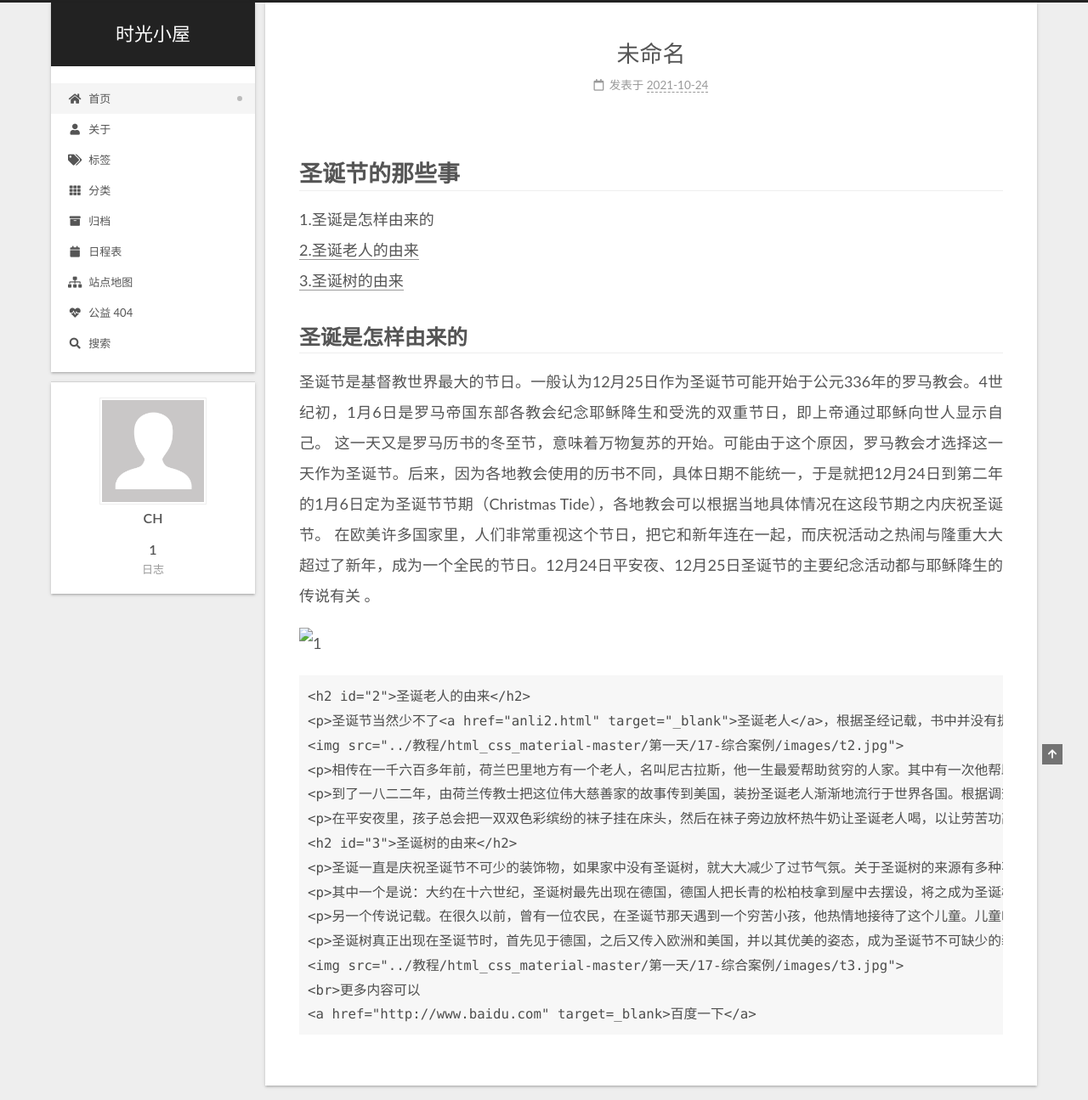
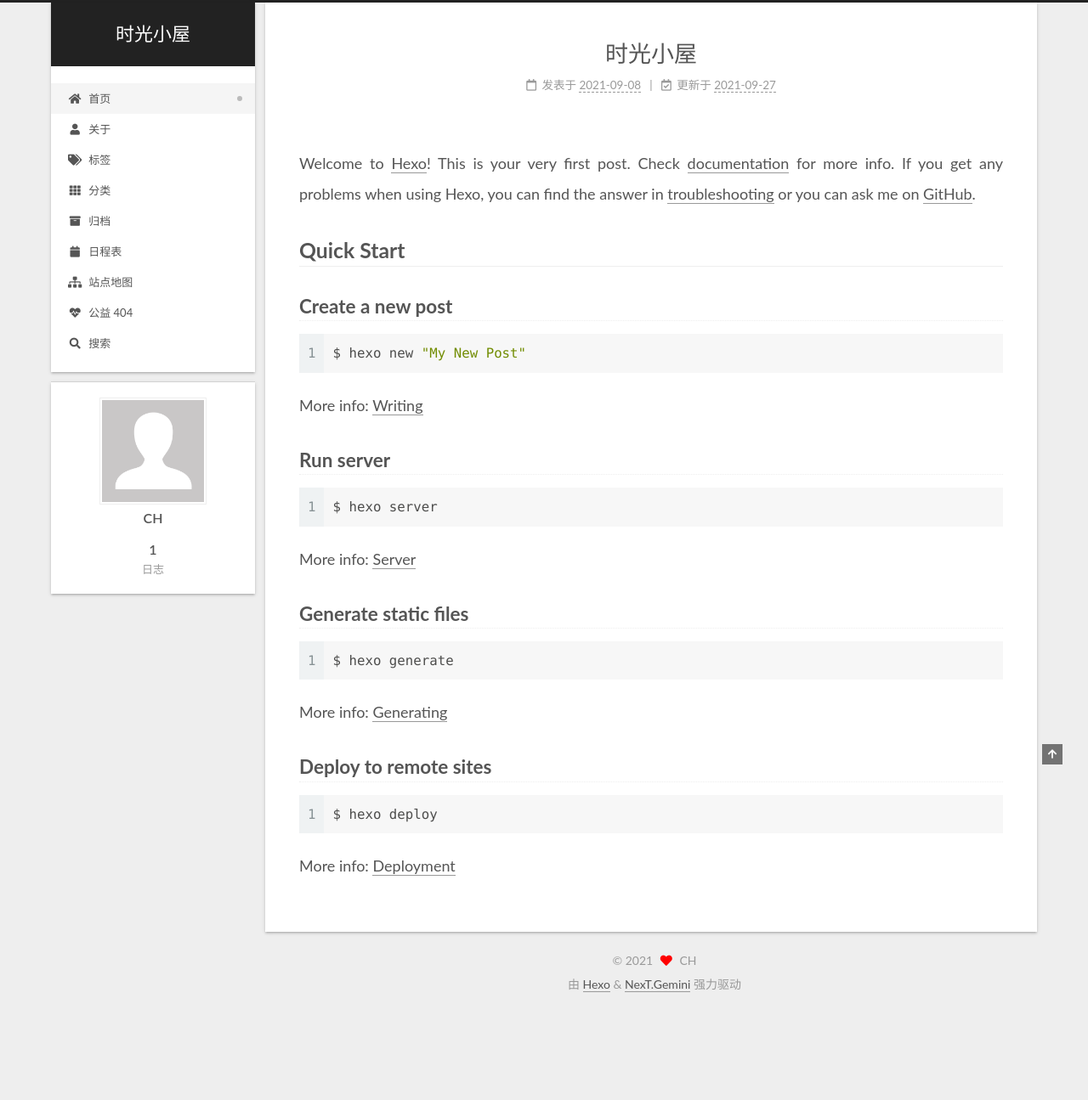
Before and after one commit to sgbl1088/sgbl1088.github.io, a plain HTML site: page index.html in a window 1280 px wide. Shown: the top 1295 px of the page at 85% size. After the commit the page ends 1193 px from the top, so only its background shows below. Drawn offline with Linux system fonts and the light colour scheme; some packages are replaced by stand-ins of ours; a script that the page names is missing.

Commit message:
Site updated: 2021-10-24 22:26:04

```diff
--- a/css/main.css
+++ b/css/main.css
@@ -1168,7 +1168,7 @@ pre .javascript .function {
 }
 .links-of-author a::before,
 .links-of-author span.exturl::before {
-  background: #20d19a;
+  background: #75ff52;
   border-radius: 50%;
   content: ' ';
   display: inline-block;
--- a/index.html
+++ b/index.html
@@ -203,7 +203,7 @@
 
 
   <article itemscope itemtype="http://schema.org/Article" class="post-block" lang="zh-CN">
-    <link itemprop="mainEntityOfPage" href="http://example.com/2021/10/24/jianli/">
+    <link itemprop="mainEntityOfPage" href="http://example.com/2021/09/08/hello-world/">
 
     <span hidden itemprop="author" itemscope itemtype="http://schema.org/Person">
       <meta itemprop="image" content="/images/avatar.gif">
@@ -217,7 +217,7 @@
       <header class="post-header">
         <h2 class="post-title" itemprop="name headline">
 
-            <a href="/2021/10/24/jianli/" class="post-title-link" itemprop="url">未命名</a>
+            <a href="/2021/09/08/hello-world/" class="post-title-link" itemprop="url">时光小屋</a>
         </h2>
 
         <div class="post-meta">
@@ -227,9 +227,15 @@
               </span>
               <span class="post-meta-item-text">发表于</span>
 
-
-              <time title="创建时间：2021-10-24 22:11:08 / 修改时间：22:12:32" itemprop="dateCreated datePublished" datetime="2021-10-24T22:11:08+08:00">2021-10-24</time>
+              <time title="创建时间：2021-09-08 22:01:26" itemprop="dateCreated datePublished" datetime="2021-09-08T22:01:26+08:00">2021-09-08</time>
             </span>
+              <span class="post-meta-item">
+                <span class="post-meta-item-icon">
+                  <i class="far fa-calendar-check"></i>
+                </span>
+                <span class="post-meta-item-text">更新于</span>
+                <time title="修改时间：2021-09-27 22:57:59" itemprop="dateModified" datetime="2021-09-27T22:57:59+08:00">2021-09-27</time>
+              </span>
 
 
 
@@ -242,45 +248,19 @@
     <div class="post-body" itemprop="articleBody">
 
 
-          <!DOCTYPE html>
-<html lang="en">
+          <p>Welcome to <a target="_blank" rel="noopener" href="https://hexo.io/">Hexo</a>! This is your very first post. Check <a target="_blank" rel="noopener" href="https://hexo.io/docs/">documentation</a> for more info. If you get any problems when using Hexo, you can find the answer in <a target="_blank" rel="noopener" href="https://hexo.io/docs/troubleshooting.html">troubleshooting</a> or you can ask me on <a target="_blank" rel="noopener" href="https://github.com/hexojs/hexo/issues">GitHub</a>.</p>
+<h2 id="Quick-Start"><a href="#Quick-Start" class="headerlink" title="Quick Start"></a>Quick Start</h2><h3 id="Create-a-new-post"><a href="#Create-a-new-post" class="headerlink" title="Create a new post"></a>Create a new post</h3><figure class="highlight bash"><table><tr><td class="gutter"><pre><span class="line">1</span><br></pre></td><td class="code"><pre><span class="line">$ hexo new <span class="string">&quot;My New Post&quot;</span></span><br></pre></td></tr></table></figure>
 
-<head>
-    <meta charset="UTF-8">
-    <meta http-equiv="X-UA-Compatible" content="IE=edge">
-    <meta name="viewport" content="width=device-width>, initial-scale=1.0">
-    <title>Document</title>
-</head>
+<p>More info: <a target="_blank" rel="noopener" href="https://hexo.io/docs/writing.html">Writing</a></p>
+<h3 id="Run-server"><a href="#Run-server" class="headerlink" title="Run server"></a>Run server</h3><figure class="highlight bash"><table><tr><td class="gutter"><pre><span class="line">1</span><br></pre></td><td class="code"><pre><span class="line">$ hexo server</span><br></pre></td></tr></table></figure>
 
-<body>
-    <h1>圣诞节的那些事</h1>
-    1.圣诞是怎样由来的<br>
-    <a href="#2">2.圣诞老人的由来</a><br>
-    <a href="#3">3.圣诞树的由来</a><br>
-    <h2>圣诞是怎样由来的</h2>
-    <p>圣诞节是基督教世界最大的节日。一般认为12月25日作为圣诞节可能开始于公元336年的罗马教会。4世纪初，1月6日是罗马帝国东部各教会纪念耶稣降生和受洗的双重节日，即上帝通过耶稣向世人显示自己。 这一天又是罗马历书的冬至节，意味着万物复苏的开始。可能由于这个原因，罗马教会才选择这一天作为圣诞节。后来，因为各地教会使用的历书不同，具体日期不能统一，于是就把12月24日到第二年的1月6日定为圣诞节节期（Christmas Tide），各地教会可以根据当地具体情况在这段节期之内庆祝圣诞节。 在欧美许多国家里，人们非常重视这个节日，把它和新年连在一起，而庆祝活动之热闹与隆重大大超过了新年，成为一个全民的节日。12月24日平安夜、12月25日圣诞节的主要纪念活动都与耶稣降生的传说有关
-        。
-    </p>
-    <img src="../教程/html_css_material-master/第一天/17-综合案例/images/t1.gif" alt="1" title="1">
+<p>More info: <a target="_blank" rel="noopener" href="https://hexo.io/docs/server.html">Server</a></p>
+<h3 id="Generate-static-files"><a href="#Generate-static-files" class="headerlink" title="Generate static files"></a>Generate static files</h3><figure class="highlight bash"><table><tr><td class="gutter"><pre><span class="line">1</span><br></pre></td><td class="code"><pre><span class="line">$ hexo generate</span><br></pre></td></tr></table></figure>
 
-<pre><code>&lt;h2 id=&quot;2&quot;&gt;圣诞老人的由来&lt;/h2&gt;
-&lt;p&gt;圣诞节当然少不了&lt;a href=&quot;anli2.html&quot; target=&quot;_blank&quot;&gt;圣诞老人&lt;/a&gt;，根据圣经记载，书中并没有提起这一号人物。到底他是如何成为圣诞的主角之一呢？&lt;/p&gt;
-&lt;img src=&quot;../教程/html_css_material-master/第一天/17-综合案例/images/t2.jpg&quot;&gt;
-&lt;p&gt;相传在一千六百多年前，荷兰巴里地方有一个老人，名叫尼古拉斯，他一生最爱帮助贫穷的人家。其中有一次他帮助三个贫穷的少女，送她们三袋金子以逃过被卖的不幸。&lt;/p&gt;
-&lt;p&gt;到了一八二二年，由荷兰传教士把这位伟大慈善家的故事传到美国，装扮圣诞老人渐渐地流行于世界各国。根据调查，以上故事还有下文；当尼古拉斯偷偷把其中一袋金子送给其中一名女子时，他把金子从其中一个窗户扔进去，恰好掉进晾在壁炉上的一只长袜中。于是，将礼物放在圣诞袜子的送礼方法便传到至今。&lt;/p&gt;
-&lt;p&gt;在平安夜里，孩子总会把一双双色彩缤纷的袜子挂在床头，然后在袜子旁边放杯热牛奶让圣诞老人喝，以让劳苦功高的圣诞老人解渴，并送份大礼给自己。?&lt;/p&gt;
-&lt;h2 id=&quot;3&quot;&gt;圣诞树的由来&lt;/h2&gt;
-&lt;p&gt;圣诞一直是庆祝圣诞节不可少的装饰物，如果家中没有圣诞树，就大大减少了过节气氛。关于圣诞树的来源有多种不同的传说。&lt;/p&gt;
-&lt;p&gt;其中一个是说：大约在十六世纪，圣诞树最先出现在德国，德国人把长青的松柏枝拿到屋中去摆设，将之成为圣诞树。后来，由德国人马丁路德把蜡烛放在树林中的枞树枝，然后点燃蜡烛，使它看起来像是引导人们到伯利恒去。而近今日，人们已经改用粉色的小灯泡了&lt;/p&gt;
-&lt;p&gt;另一个传说记载。在很久以前，曾有一位农民，在圣诞节那天遇到一个穷苦小孩，他热情地接待了这个儿童。儿童临走时折下一根松枝插在地上，松枝立即变成一棵树，上面都挂满礼物，以答谢农民的好意。&lt;/p&gt;
-&lt;p&gt;圣诞树真正出现在圣诞节时，首先见于德国，之后又传入欧洲和美国，并以其优美的姿态，成为圣诞节不可缺少的装饰。圣诞树的种类繁多，有天然松柏圣诞树、也有人造圣诞树及白色圣诞树。 每棵圣诞树上都挂满琳琅满目的装饰品，但每棵树的顶端必定有个特大的星星，象征三博士跟随该星而找到耶稣，而且也只有该家庭的一家之主可以把这棵希望之星挂上。&lt;/p&gt;
-&lt;img src=&quot;../教程/html_css_material-master/第一天/17-综合案例/images/t3.jpg&quot;&gt;
-&lt;br&gt;更多内容可以
-&lt;a href=&quot;http://www.baidu.com&quot; target=_blank&gt;百度一下&lt;/a&gt;
-</code></pre>
-</body>
+<p>More info: <a target="_blank" rel="noopener" href="https://hexo.io/docs/generating.html">Generating</a></p>
+<h3 id="Deploy-to-remote-sites"><a href="#Deploy-to-remote-sites" class="headerlink" title="Deploy to remote sites"></a>Deploy to remote sites</h3><figure class="highlight bash"><table><tr><td class="gutter"><pre><span class="line">1</span><br></pre></td><td class="code"><pre><span class="line">$ hexo deploy</span><br></pre></td></tr></table></figure>
 
-</html>
+<p>More info: <a target="_blank" rel="noopener" href="https://hexo.io/docs/one-command-deployment.html">Deployment</a></p>
 
 
     </div>
```
Also changed, not shown: 2021/09/08/hello-world/index.html (renamed from 2021/10/24/jianli/index.html, +27 -49 lines), archives/2021/09/index.html (renamed from archives/2021/10/index.html, +7 -7 lines), archives/2021/index.html (+5 -5 lines), archives/index.html (+5 -5 lines), search.xml (+11 -37 lines).
